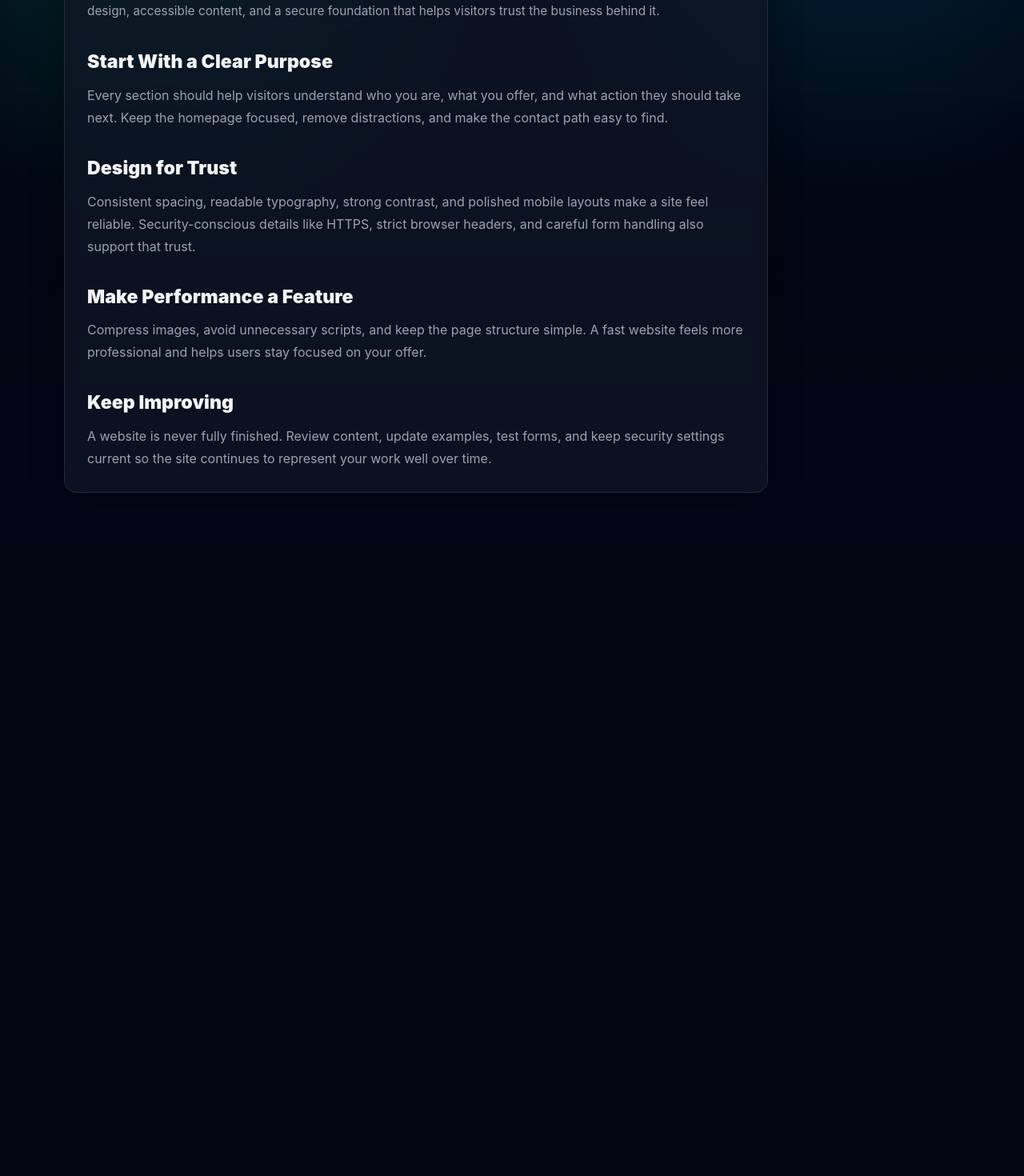
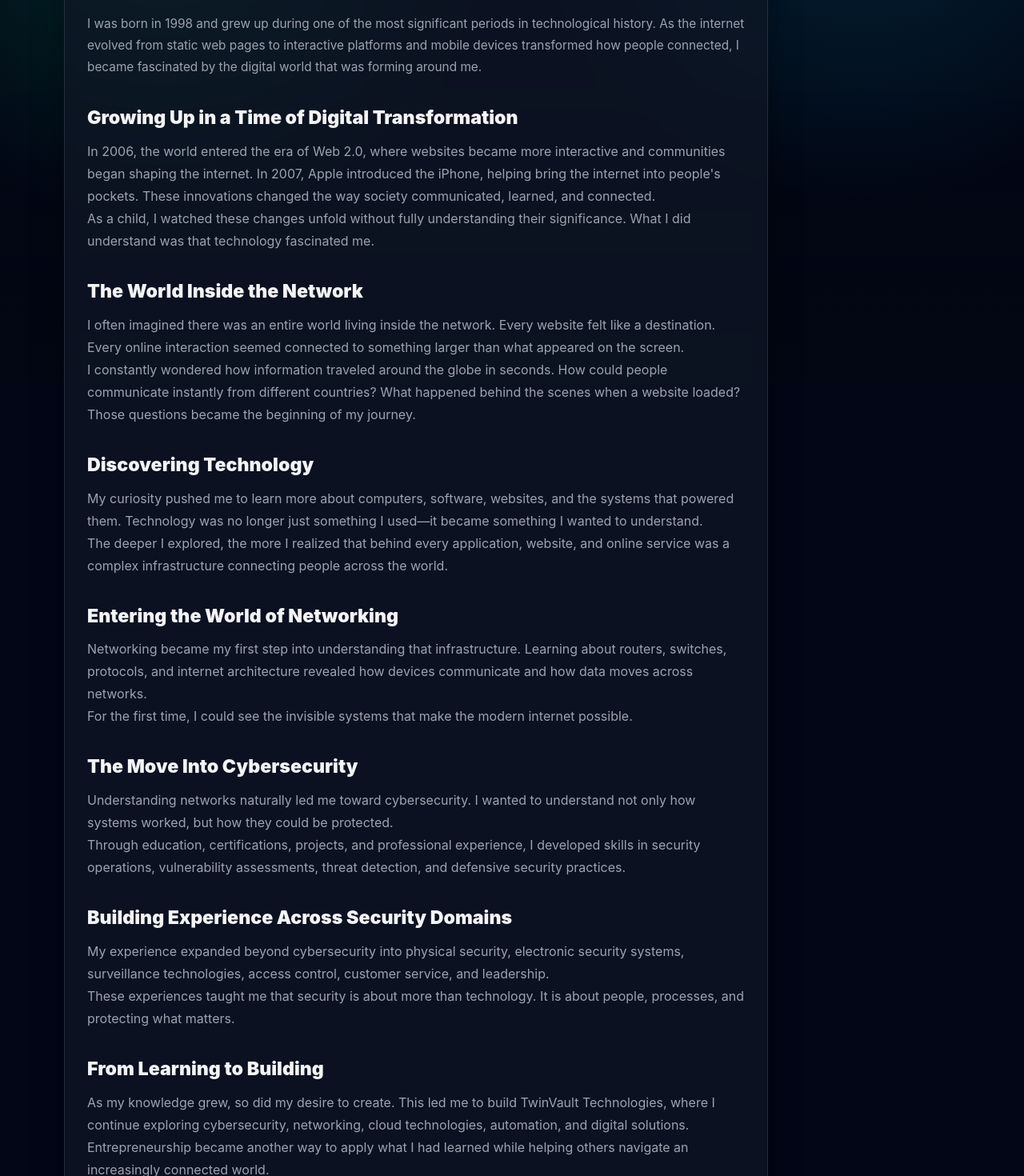
Before and after one commit to Y3z1D/Studio, a Next.js app: page /blog in a window 1280 px wide. Shown: the part 320-1790 px from the top of the page at 80% size. Before the commit the page ends 1000 px from the top, so only its background shows below. Built offline with nearby package versions, Linux system fonts and the light colour scheme.

Commit message:
Replace blog article with cybersecurity journey content

```diff
--- a/app/blog/page.js
+++ b/app/blog/page.js
@@ -19,40 +19,128 @@ export default function BlogPage() {
           <div className="studio-card blog-article">
             <p className="studio-card-text mb-3">Published Jun 11, 2026</p>
             <h1 className="studio-section-title mb-5">
-              How to Create a Professional Website in 2026
+              The World Inside the Network: My Journey from Curiosity to Cybersecurity
             </h1>
 
             <p className="studio-card-text">
-              A professional website in 2026 needs more than a clean layout. It needs fast
-              loading, clear branding, responsive design, accessible content, and a secure
-              foundation that helps visitors trust the business behind it.
+              I was born in 1998 and grew up during one of the most significant periods
+              in technological history. As the internet evolved from static web pages to
+              interactive platforms and mobile devices transformed how people connected,
+              I became fascinated by the digital world that was forming around me.
             </p>
 
-            <h2>Start With a Clear Purpose</h2>
+            <h2>Growing Up in a Time of Digital Transformation</h2>
+
             <p>
-              Every section should help visitors understand who you are, what you offer, and
-              what action they should take next. Keep the homepage focused, remove distractions,
-              and make the contact path easy to find.
+              In 2006, the world entered the era of Web 2.0, where websites became more
+              interactive and communities began shaping the internet. In 2007, Apple
+              introduced the iPhone, helping bring the internet into people's pockets.
+              These innovations changed the way society communicated, learned, and
+              connected.
             </p>
 
-            <h2>Design for Trust</h2>
             <p>
-              Consistent spacing, readable typography, strong contrast, and polished mobile
-              layouts make a site feel reliable. Security-conscious details like HTTPS, strict
-              browser headers, and careful form handling also support that trust.
+              As a child, I watched these changes unfold without fully understanding
+              their significance. What I did understand was that technology fascinated
+              me.
             </p>
 
-            <h2>Make Performance a Feature</h2>
+            <h2>The World Inside the Network</h2>
+
             <p>
-              Compress images, avoid unnecessary scripts, and keep the page structure simple.
-              A fast website feels more professional and helps users stay focused on your offer.
+              I often imagined there was an entire world living inside the network.
+              Every website felt like a destination. Every online interaction seemed
+              connected to something larger than what appeared on the screen.
             </p>
 
-            <h2>Keep Improving</h2>
             <p>
-              A website is never fully finished. Review content, update examples, test forms,
-              and keep security settings current so the site continues to represent your work
-              well over time.
+              I constantly wondered how information traveled around the globe in
+              seconds. How could people communicate instantly from different countries?
+              What happened behind the scenes when a website loaded?
+            </p>
+
+            <p>
+              Those questions became the beginning of my journey.
+            </p>
+
+            <h2>Discovering Technology</h2>
+
+            <p>
+              My curiosity pushed me to learn more about computers, software, websites,
+              and the systems that powered them. Technology was no longer just something
+              I used—it became something I wanted to understand.
+            </p>
+
+            <p>
+              The deeper I explored, the more I realized that behind every application,
+              website, and online service was a complex infrastructure connecting people
+              across the world.
+            </p>
+
+            <h2>Entering the World of Networking</h2>
+
+            <p>
+              Networking became my first step into understanding that infrastructure.
+              Learning about routers, switches, protocols, and internet architecture
+              revealed how devices communicate and how data moves across networks.
+            </p>
+
+            <p>
+              For the first time, I could see the invisible systems that make the modern
+              internet possible.
+            </p>
+
+            <h2>The Move Into Cybersecurity</h2>
+
+            <p>
+              Understanding networks naturally led me toward cybersecurity. I wanted to
+              understand not only how systems worked, but how they could be protected.
+            </p>
+
+            <p>
+              Through education, certifications, projects, and professional experience,
+              I developed skills in security operations, vulnerability assessments,
+              threat detection, and defensive security practices.
+            </p>
+
+            <h2>Building Experience Across Security Domains</h2>
+
+            <p>
+              My experience expanded beyond cybersecurity into physical security,
+              electronic security systems, surveillance technologies, access control,
+              customer service, and leadership.
+            </p>
+
+            <p>
+              These experiences taught me that security is about more than technology.
+              It is about people, processes, and protecting what matters.
+            </p>
+
+            <h2>From Learning to Building</h2>
+
+            <p>
+              As my knowledge grew, so did my desire to create. This led me to build
+              TwinVault Technologies, where I continue exploring cybersecurity,
+              networking, cloud technologies, automation, and digital solutions.
+            </p>
+
+            <p>
+              Entrepreneurship became another way to apply what I had learned while
+              helping others navigate an increasingly connected world.
+            </p>
+
+            <h2>Looking Ahead</h2>
+
+            <p>
+              The child who imagined a world inside the network eventually discovered
+              that such a world truly exists. It lives in the connections between
+              people, technology, and ideas that shape our modern society.
+            </p>
+
+            <p>
+              My journey continues with the same curiosity that started it all:
+              understanding how things work, building new solutions, and helping create
+              a more secure future.
             </p>
           </div>
         </section>
```
